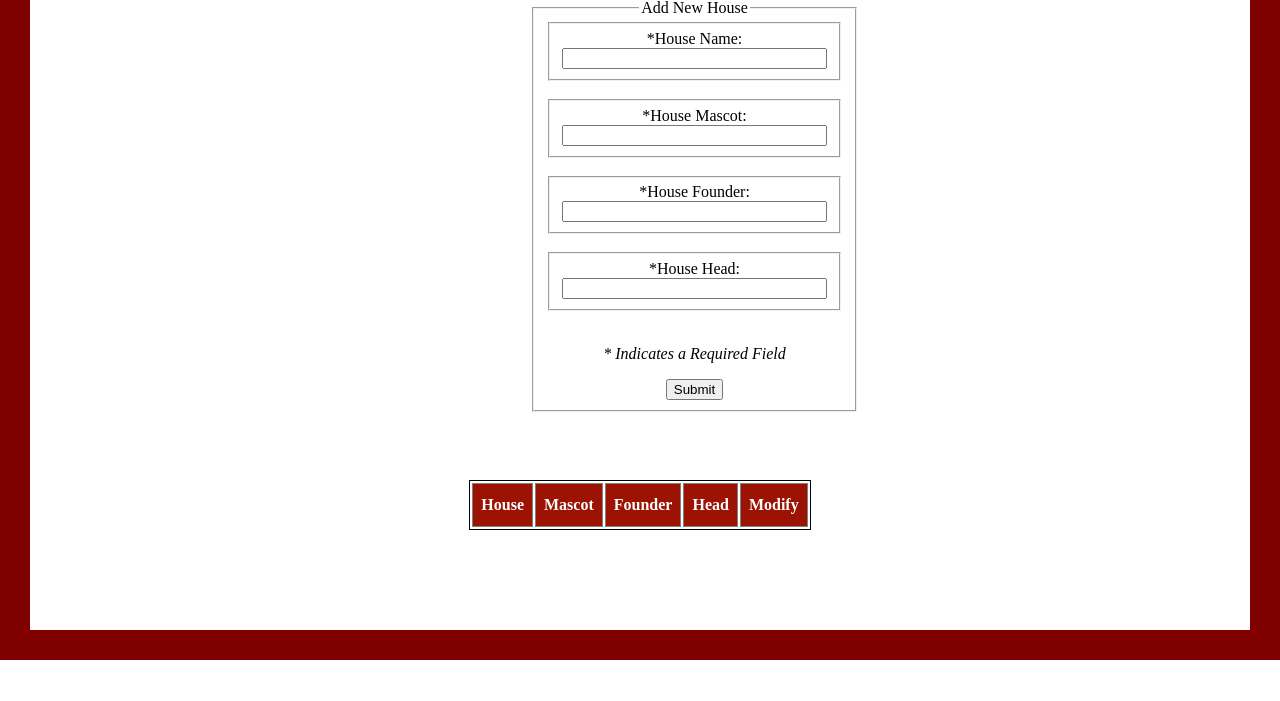
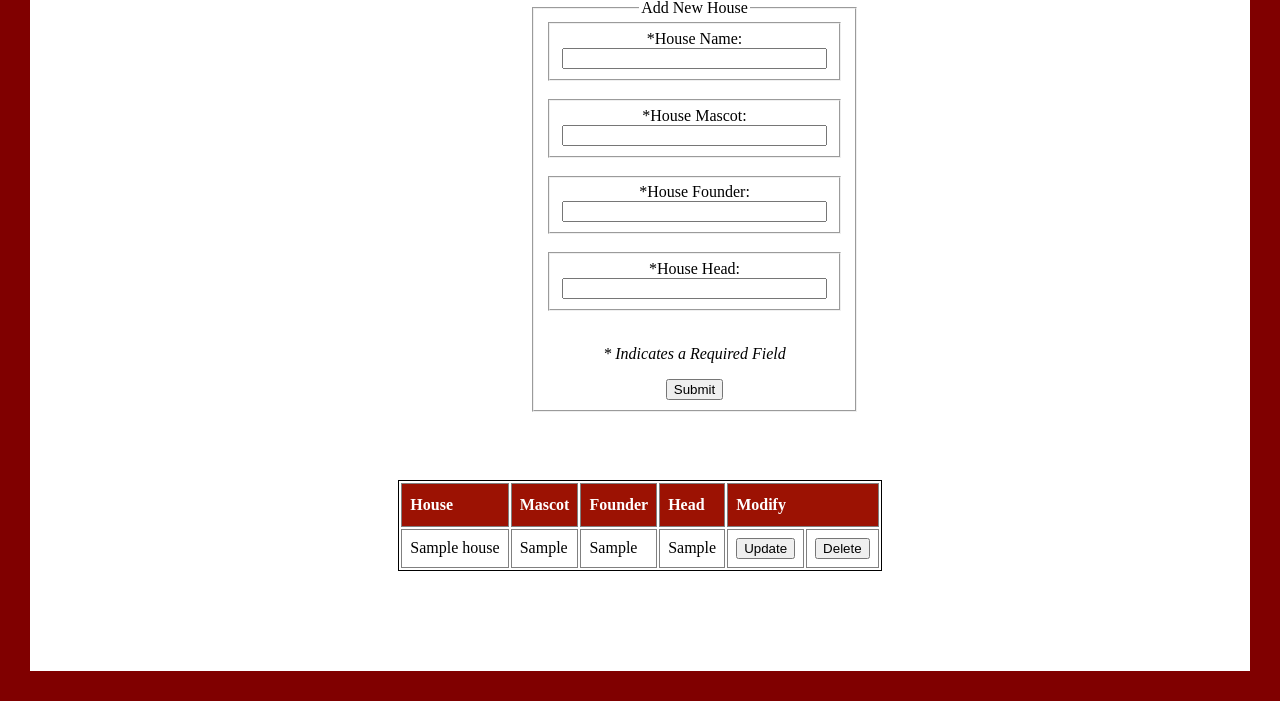
Before and after one commit to RichardVN/Hogwarts-Wizarding-Portal, a Flask app: page /houses in a window 1280 px wide. Shown: the part 235-936 px from the top of the page. Before the commit the page ends 895 px from the top, so only its background shows below. Run offline with Flask 2, Linux system fonts and the light colour scheme; tables that the repository leaves empty hold one stand-in row (values such as "Sample post"); lists and menus that the app fills with data are empty; some libraries are stand-ins or nearby versions.

Commit message:
add/delete/update for houses

```diff
--- a/app.py
+++ b/app.py
@@ -66,7 +66,8 @@ class Professors(db.Model):
     id = db.Column(db.Integer, primary_key=True)
     first_name = db.Column(db.String(255), nullable=False)
     last_name = db.Column(db.String(255), nullable=False)
-    house_id = db.Column(db.Integer, db.ForeignKey('houses.id'))
+    house_id = db.Column(db.Integer, db.ForeignKey(
+        'houses.id', ondelete='SET NULL'))
 
 
 class Students(db.Model):
@@ -75,22 +76,24 @@ class Students(db.Model):
     last_name = db.Column(db.String(255), nullable=False)
     birthdate = db.Column(db.Date, nullable=False)
     year = db.Column(db.Integer, nullable=False)
-    house_id = db.Column(db.Integer, db.ForeignKey('houses.id'))
+    house_id = db.Column(db.Integer, db.ForeignKey(
+        'houses.id', ondelete='SET NULL'))
 
 
 class Classes(db.Model):
     id = db.Column(db.Integer, primary_key=True)
     name = db.Column(db.String(255), nullable=False)
     credit = db.Column(db.String(255), nullable=False)
-    professor_id = db.Column(db.Integer, db.ForeignKey('professors.id'))
+    professor_id = db.Column(db.Integer, db.ForeignKey(
+        'professors.id', ondelete='SET NULL'))
 
 
 # Many to Many relationship table
 registration_table = db.Table('StudentsClasses', db.Model.metadata,
                               db.Column('student_id', db.Integer,
-                                        db.ForeignKey('students.id')),
+                                        db.ForeignKey('students.id', ondelete='CASCADE')),
                               db.Column('class_id', db.Integer,
-                                        db.ForeignKey('classes.id'))
+                                        db.ForeignKey('classes.id', ondelete='CASCADE'))
                               )
 
 # route decorator tells Flask what URL should trigger our function. Just calling a website with url is a GET request.
@@ -126,7 +129,7 @@ def show_students():
         student_houses = [Houses.query.filter_by(
             id=student.house_id).first() for student in students]
         for idx, house in enumerate(student_houses):
-            student_houses[idx] = house.name
+            student_houses[idx] = house.name if house else None
 
         return render_template('students.html', students=students, houses=houses, student_houses=student_houses)
     elif request.method == 'POST':
@@ -198,8 +201,70 @@ def update_student(id):
 
 @app.route('/houses', methods=['POST', 'GET'])
 def show_houses():
-    return render_template('houses.html')
+    if request.method == "GET":
+        houses = Houses.query.order_by(Houses.name).all()
+        return render_template('houses.html', houses=houses,)
+    elif request.method == "POST":
+        if request.form['post_type'] == "add":
+            print("\n------- index POST add -----")
+            print("Adding a house to the database")
 
+            name = request.form['name']
+            mascot = request.form['mascot']
+            founder = request.form['founder']
+            head = request.form['head']
+
+            new_house = Houses(
+                name=name, mascot=mascot, founder=founder, head=head)
+
+            try:
+                db.session.add(new_house)
+                db.session.commit()
+                print(
+                    f'POST: new house: {name} successfully added')
+            except:
+                return("There was an error adding that house.")
+
+            return redirect('/houses')
+
+        # delete 'post_type' == 'delete'
+        else:
+            print("\n------- index POST delete -----")
+            print("deleting a house to the database")
+            delete_id = request.form['delete_id']
+            house_to_delete = Houses.query.get_or_404(delete_id)
+            try:
+                print(
+                    f"Deleting House ID:{house_to_delete.id}, {house_to_delete.name} {house_to_delete.mascot}. ", end="")
+                db.session.delete(house_to_delete)
+                db.session.commit()
+                print("Deletion Successful!")
+            except:
+                return("There was an error deleting that house.")
+
+            return redirect('/houses')
+
+
+@app.route('/update-house/<int:id>', methods=['POST', 'GET'])
+def update_house(id):
+    if request.method == 'GET':
+        house = Houses.query.get_or_404(id)
+        return render_template('update_houses.html', house=house)
+    elif request.method == 'POST':
+        # update values
+        house_to_update = Houses.query.get_or_404(id)
+        print(
+            f"updating values for: {house_to_update.id} {house_to_update.name} {house_to_update.mascot}")
+        house_to_update.name = request.form['name']
+        house_to_update.mascot = request.form['mascot']
+        house_to_update.founder = request.form['founder']
+        house_to_update.head = request.form['head']
+        try:
+            db.session.commit()
+            print("Update Successful!")
+        except:
+            return "There was an error updating the house"
+        return redirect('/houses')
 
 @app.route('/professors', methods=['POST', 'GET'])
 def show_professors():
--- a/templates/houses.html
+++ b/templates/houses.html
@@ -1,16 +1,15 @@
-
 {% extends 'base.html' %}
 {% block title %}Houses{% endblock%}
 {% block pageheader %} Hogwarts Houses {% endblock %}
 {%block content%}
 
-<form action='/Houses' method="post" class=addform>
+<form action='/houses' method="post" class=addform>
    <fieldset>
       <legend>Add New House</legend>
 
       <fieldset>
          <label>*House Name:
-            <input type="text" name="house_name_input" size="30" maxlength="100" required>
+            <input type="text" name="name" size="30" maxlength="100" required>
          </label>
          <br />
       </fieldset>
@@ -18,21 +17,21 @@
 
       <fieldset>
          <label>*House Mascot:
-            <input type="text" name="house_mascot_input" size="30" maxlength="100" required>
+            <input type="text" name="mascot" size="30" maxlength="100" required>
          </label>
          <br />
       </fieldset>
       <br />
       <fieldset>
          <label>*House Founder:
-            <input type="text" name="house_founder_input" size="30" maxlength="100" required>
+            <input type="text" name="founder" size="30" maxlength="100" required>
          </label>
          <br />
       </fieldset>
       <br />
       <fieldset>
          <label>*House Head:
-            <input type="text" name="house_head_input" size="30" maxlength="100" required>
+            <input type="text" name="head" size="30" maxlength="100" required>
          </label>
          <br />
       </fieldset>
@@ -106,19 +105,18 @@
       </tr>
    </thead>
    <tbody>
-      {% for r in rows %}
+      {% for house in houses %}
       <tr>
-         <td>{{ r[0] }}</td>
-         <td>{{ r[1] }}</td>
-         <td>{{ r[2] }}</td>
-         <td>{{ r[3] }}</td>
-         <td><button onclick=window.location.href="/update_houses/{{ r[4] }}">Update</button></td>
+         <td>{{ house.name }}</td>
+         <td>{{ house.mascot }}</td>
+         <td>{{ house.founder }}</td>
+         <td>{{ house.head }}</td>
+         <td><button onclick=window.location.href="/update-house/{{ house.id }}">Update</button></td>
          <td>
-            <form action="/Houses" method="post">
-               <input type="hidden" value={{r[4]}} name="entry_id">
+            <form action="/houses" method="post">
+               <input type="hidden" value={{house.id}} name="delete_id">
                <input type="hidden" value="delete" name="post_type">
                <input type="submit" value="Delete" />
-
             </form>
          </td>
       </tr>
--- a/templates/update_students.html
+++ b/templates/update_students.html
@@ -1,6 +1,6 @@
 {% extends 'base.html' %}
-{% block title %}Students{% endblock%}
-{% block pageheader %} Hogwarts Students {% endblock %}
+{% block title %}Update Student{% endblock%}
+{% block pageheader %} Update Student {% endblock %}
 {%block content%}
 <form class="edit" action='/update-student/{{ student.id }}' method="post">
 
```
Also changed, not shown: templates/update_houses.html (+15 -38 lines).
